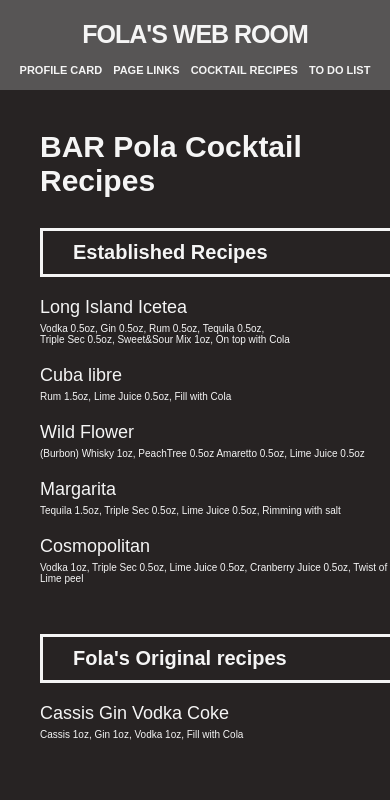
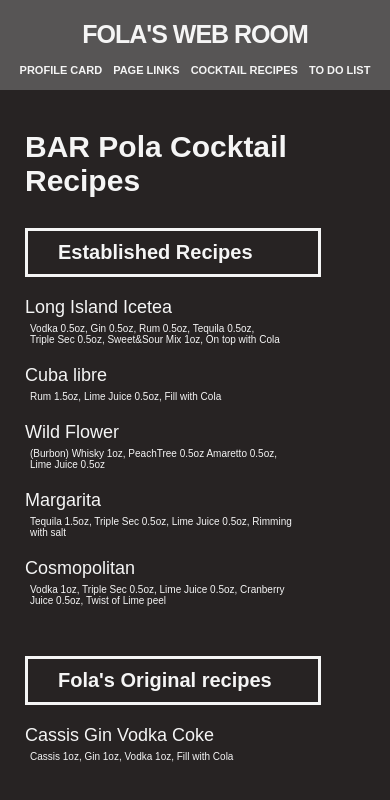
Before and after one commit to dpcalfola/Fola-web-room, a plain HTML site: page assets/index_cocktail_recipes.html in a window 390 px wide. Drawn offline with Linux system fonts and the light colour scheme.

Commit message:
ver. 1.1.1
smaller to fit mobile

```diff
--- a/assets/style.css
+++ b/assets/style.css
@@ -37,25 +37,26 @@ header {
 
 .cocktail__h2 {
   font: bold 30px "arial";
-  margin: 40px 0px 30px 40px;
+  margin: 40px 0px 30px 25px;
 }
 
 .cocktail__h3 {
   font: bold 20px "arial";
   border: 3px solid;
-  width: 300px;
+  width: 230px;
   padding: 10px 30px 10px 30px;
-  margin: 0px 0px 20px 40px;
+  margin: 0px 0px 20px 25px;
 }
 
 .cocktail_name {
   font: 18px "arial";
-  margin: 20px 0px 10px 40px;
+  margin: 20px 0px 10px 25px;
 }
 .recipes {
   font: 10px "arial";
-  margin: -5px 0px 5px 40px;
+  margin: -5px 0px 5px 30px;
 }
 .u_list {
   margin-bottom: 50px;
+  width: 300px;
 }
```
